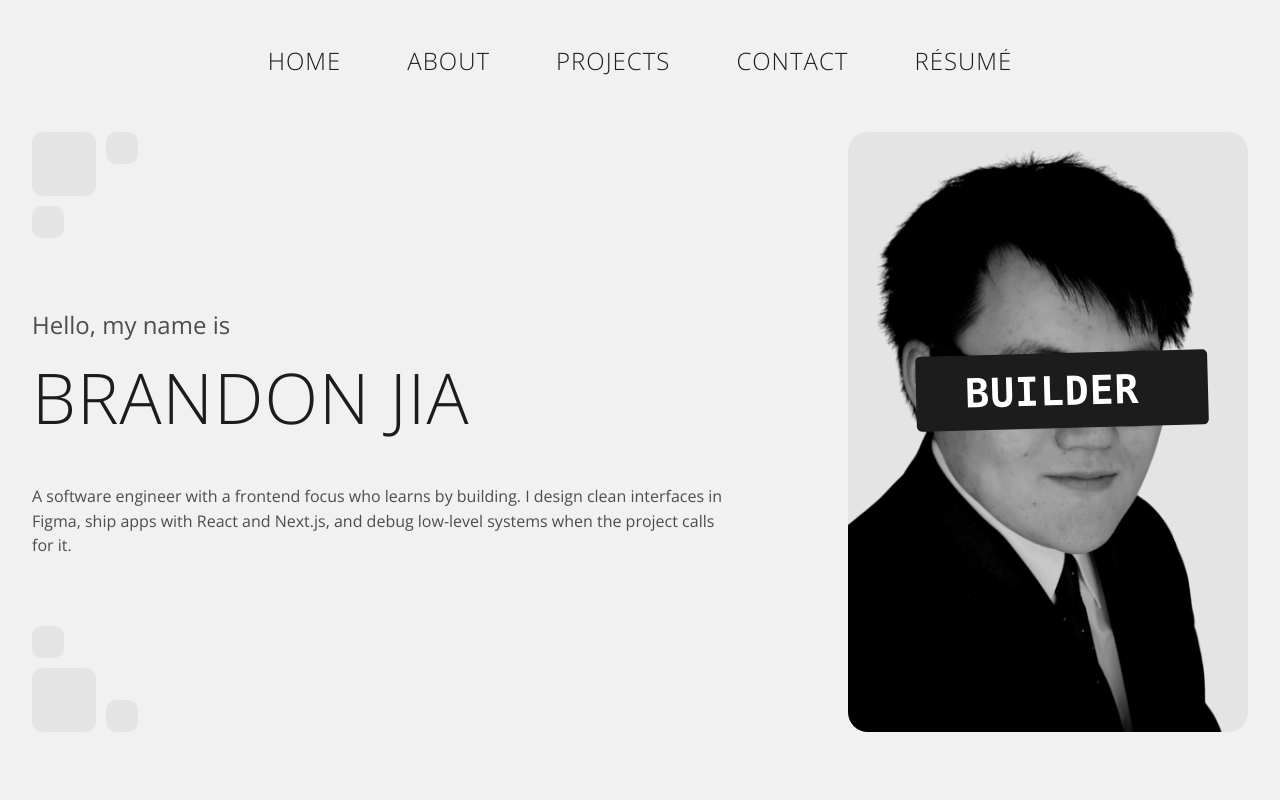
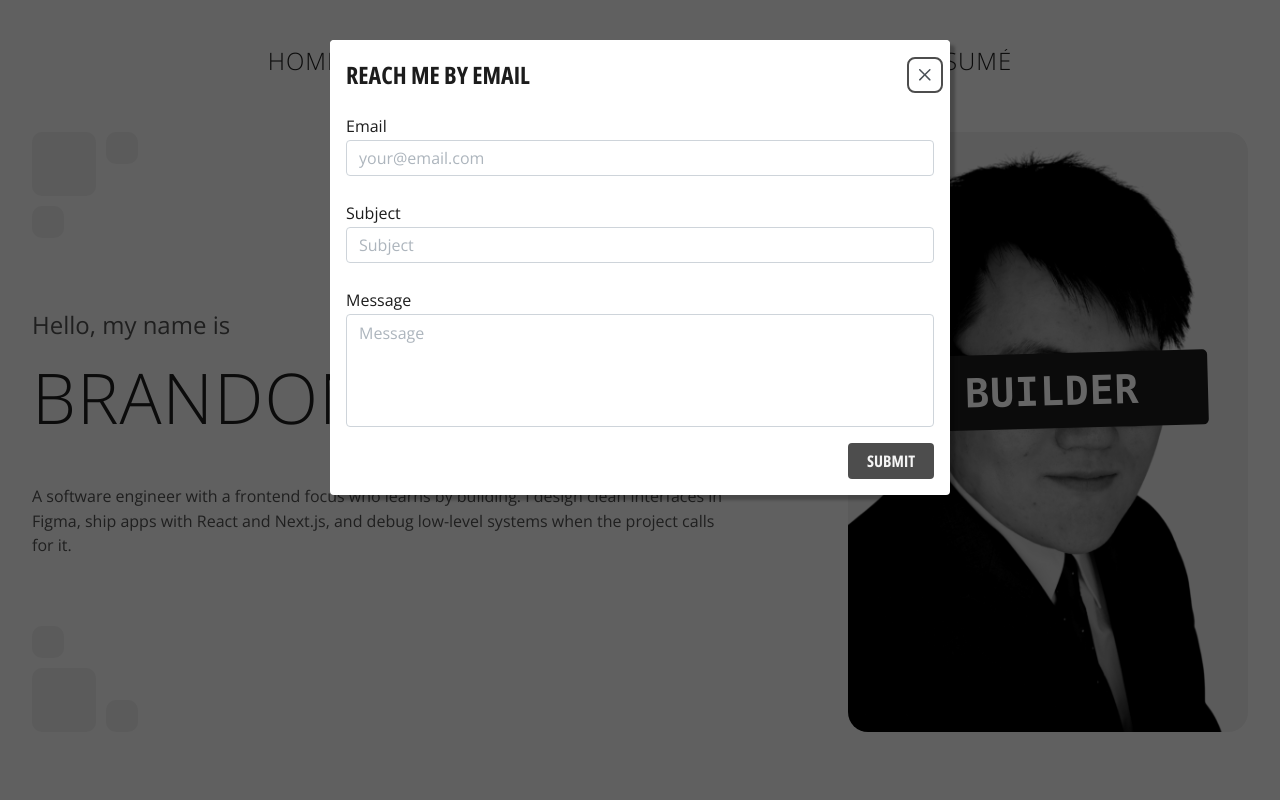
Before and after one commit to brandonj4564/brandonj4564.github.io, a Next.js app: page / in a window 1280 px wide. Shown: the top 800 px of the page. Built offline with nearby package versions, Linux system fonts and the light colour scheme.

Commit message:
feat: complete landing page

```diff
--- a/app/page.tsx
+++ b/app/page.tsx
@@ -6,8 +6,6 @@ export default function HomePage() {
   return <>
     <Introduction />
     <Projects />
-    <div style={{ paddingBottom: "10rem" }}>
-      <Socials />
-    </div>
+    <Socials />
   </>;
 }
--- a/components/Footer.tsx
+++ b/components/Footer.tsx
@@ -1,11 +1,32 @@
 'use client'
 
-import { Text, Button, Container, Group, Center, Stack, Divider } from "@mantine/core";
+import { Text, Button, Container, Group, Center, Stack, Divider, Modal, Checkbox, TextInput, Textarea } from "@mantine/core";
 import { motion } from "framer-motion";
+import { useScreenSize } from "./ScreenSizeContext";
+import { useDisclosure } from "@mantine/hooks";
+import { useForm } from "@mantine/form";
 
 export const FOOTER_HEIGHT = 340; // px – change to taste
 
 export function Footer() {
+    const { isMobile } = useScreenSize();
+    const [opened, { open, close }] = useDisclosure(true);
+
+    const form = useForm({
+        mode: 'uncontrolled',
+        initialValues: {
+            email: '',
+            subject: '',
+            message: '',
+        },
+
+        validate: {
+            email: (value) => (/^\S+@\S+$/.test(value) ? null : 'Invalid email'),
+            subject: (value) => (value.length < 1 ? 'Subject is required' : null),
+            message: (value) => (value.length < 1 ? 'Message is required' : null),
+        },
+    });
+
     return (
         <div>
             <footer
@@ -20,20 +41,73 @@ export function Footer() {
                     borderTop: '1px solid #333',
                 }}
             >
-                <Container size="xl" h="100%">
+                <Modal opened={opened} onClose={close} size="lg"
+                    title={<Text className="project-card-title" fz="lg" c="darkestColor">Reach me by email</Text>}>
+
+                    <form action={`https://formsubmit.co/brandonj4564@gmail.com`} method="POST"
+                        onSubmit={(e) => {
+                            if (!form.isValid()) {
+                                e.preventDefault();
+                                form.validate();
+                            }
+
+                            close();
+                        }}>
+
+                        <input type="hidden" name="_template" value="box" />
+
+                        <Stack gap="lg">
+                            <TextInput
+                                label={<Text fz="sm" c="darkestColor">Email</Text>}
+                                placeholder="your@email.com"
+                                key={form.key('email')}
+                                {...form.getInputProps('email')}
+                                name="email"
+                            />
+
+                            <TextInput
+                                label={<Text fz="sm" c="darkestColor">Subject</Text>}
+                                placeholder="Subject"
+                                key={form.key('subject')}
+                                {...form.getInputProps('subject')}
+                                name="subject"
+                            />
+
+                            <Textarea
+                                label={<Text fz="sm" c="darkestColor">Message</Text>}
+                                placeholder="Message"
+                                key={form.key('message')}
+                                autosize
+                                {...form.getInputProps('message')}
+                                minRows={4}
+                                maxRows={8}
+                                name="message"
+                            />
+                        </Stack>
+
+                        <Group justify="flex-end" mt="md">
+                            <motion.div whileHover={{ scale: 1.02 }} whileTap={{ scale: 0.98 }}>
+                                <Button type="submit" bg="darkColor" c="lightestColor" fz="sm" className="project-card-title">Submit</Button>
+                            </motion.div>
+                        </Group>
+                    </form>
+
+                </Modal>
+
+                <Container size="xl" h="100%" p="0 2rem">
                     <Stack mt="3rem" align="center">
                         <Text fz="sm" c="lightColor">Want to contact me?</Text>
-                        <Text fz={40} c="lightestColor" className="project-card-title" mt="-1rem" mb="sm">REACH ME BY EMAIL</Text>
+                        <Text fz={isMobile ? 32 : 40} c="lightestColor" className="project-card-title" mt="-1rem" mb="sm">REACH ME BY EMAIL</Text>
 
-                        <motion.div whileHover={{ scale: 1.02 }}>
-                            <Button bg="lightColor" c="darkColor" fz="lg" w="25rem" h="3rem" bdrs="10px" className="project-card-title">SEND ME SOME GOOD NEWS</Button>
+                        <motion.div whileHover={{ scale: 1.02 }} whileTap={{ scale: 0.98 }} style={{ width: isMobile ? "100%" : "25rem" }}>
+                            <Button bg="lightColor" c="darkColor" fz={isMobile ? "md" : "lg"} w="100%" h="3rem" bdrs="10px" className="project-card-title" onClick={open}>SEND ME SOME GOOD NEWS</Button>
                         </motion.div>
                     </Stack>
 
                     <Divider mt="4rem" c="backgroundColor" opacity={0.3} />
 
                     <Group gap="xs" mt="md">
-                        <Text size="sm" c="lightestColor">© {new Date().getFullYear()} Brandon Jia. All rights reserved.</Text>
+                        <Text fz={isMobile ? "xs" : "sm"} c="lightestColor">© {new Date().getFullYear()} Brandon Jia. All rights reserved.</Text>
                     </Group>
                 </Container>
             </footer>
--- a/components/Header.tsx
+++ b/components/Header.tsx
@@ -71,7 +71,7 @@ export default function Header() {
 
                         <Group justify="space-between" align="center">
                             <motion.div whileHover={{ scale: 1.1 }} whileTap={{ scale: 0.95 }}>
-                                <Button component="a" href="/resume.pdf" bg="darkColor" c="lightestColor" fz="md" h="3rem" bdrs="10px" className="project-card-title">My Résumé</Button>
+                                <Button onClick={() => window.open("/resume.pdf")} bg="darkColor" c="lightestColor" fz="md" h="3rem" bdrs="10px" className="project-card-title">My Résumé</Button>
                             </motion.div>
 
                             <motion.div whileHover={{ scale: 1.1 }} whileTap={{ scale: 0.95 }}>
--- a/components/Projects.tsx
+++ b/components/Projects.tsx
@@ -6,6 +6,7 @@ import { IconChevronRight } from "@tabler/icons-react";
 import { AnimatePresence, motion, useAnimationControls } from "framer-motion";
 import { useRouter } from "next/navigation";
 import { useEffect } from "react";
+import { useScreenSize } from "./ScreenSizeContext";
 
 interface Project {
     name: string;
@@ -15,10 +16,10 @@ interface Project {
     tags: string[];
 }
 
-const Tag = ({ tag }: { tag: string }) => {
+const Tag = ({ tag, isMobile }: { tag: string, isMobile: boolean }) => {
     return (
-        <Paper bdrs="10px" bg="lightColor" p="0.5rem 1rem" w="fit-content">
-            <Text fz="sm" c="darkColor" ff="Open Sans Condensed" fw="600">{tag.toUpperCase()}</Text>
+        <Paper bdrs={{ base: "5px", sm: "10px" }} bg="lightColor" p={isMobile ? "0.25rem 0.5rem" : "0.5rem 1rem"} w="fit-content">
+            <Text fz={isMobile ? "xs" : "sm"} c="darkColor" ff="Open Sans Condensed" fw="600">{tag.toUpperCase()}</Text>
         </Paper>
     );
 }
@@ -27,6 +28,8 @@ const ProjectCard = ({ project, opacity = 0.8 }: { project: Project, opacity?: n
     const { hovered, ref } = useHover();
     const router = useRouter();
     const controls = useAnimationControls();
+
+    const { isMobile, isTablet } = useScreenSize();
 
     useEffect(() => {
         controls.start(hovered ? "hidden" : "visible");
@@ -64,11 +67,11 @@ const ProjectCard = ({ project, opacity = 0.8 }: { project: Project, opacity?: n
                     hidden: { opacity: 0 },
                     visible: { opacity: 1 },
                 }} initial="visible" animate={controls} style={{ position: 'relative', zIndex: 1, color: 'white' }}>
-                    <Text fz={64} c="lightestColor" className="project-card-title">{project.name}</Text>
-                    <Text fz="sm" c="lightestColor">{project.description}</Text>
-                    <Group gap="lg" mt="xl">
+                    <Text fz={isMobile ? 32 : isTablet ? 48 : 64} c="lightestColor" className="project-card-title">{project.name}</Text>
+                    <Text fz={{ base: "xs", sm: "sm" }} mt={{ base: "xs", sm: "0" }} c="lightestColor">{project.description}</Text>
+                    <Group gap={isMobile ? "xs" : "lg"} mt={isMobile ? "lg" : "xl"}>
                         {project.tags.map((tag, index) => (
-                            <Tag key={index} tag={tag} />
+                            <Tag key={index} tag={tag} isMobile={isMobile} />
                         ))}
                     </Group>
                 </motion.div>
@@ -78,6 +81,8 @@ const ProjectCard = ({ project, opacity = 0.8 }: { project: Project, opacity?: n
 }
 
 export default function Projects() {
+    const { isMobile, isTablet } = useScreenSize();
+
     const projects = [
         {
             name: "Virtual Cowboy",
@@ -106,16 +111,16 @@ export default function Projects() {
     ]
 
     return (
-        <div style={{ marginTop: "10rem" }}>
+        <div style={{ marginTop: isMobile ? "2rem" : isTablet ? "5rem" : "10rem" }}>
             <Group justify="space-between">
-                <Text fz={40} c="darkestColor" fw={300} my="xl" className="title">Projects</Text>
+                <Text fz={isMobile ? 24 : 40} c="darkestColor" fw={300} my="xl" className="title">Projects</Text>
 
                 <motion.div whileHover={{ scale: 1.05, y: 5 }} whileTap={{ scale: 0.98, y: 2 }}>
                     <Button
                         variant="transparent"
                         c="darkestColor"
                         fw={300}
-                        fz={{ base: "md", md: "lg" }}
+                        fz={{ base: "sm", sm: "lg" }}
                         component="a"
                         href="/projects"
                         className="title"
--- a/components/Socials.tsx
+++ b/components/Socials.tsx
@@ -3,17 +3,20 @@
 import { Center, Group, Text } from "@mantine/core";
 import { IconBrandFacebook, IconBrandGithubFilled, IconBrandInstagramFilled, IconBrandLinkedinFilled, IconBrandPinterestFilled, IconBrandSnapchatFilled, IconBrandTiktok, IconBrandX } from "@tabler/icons-react";
 import { motion } from "framer-motion";
+import { useScreenSize } from "./ScreenSizeContext";
 
 export default function Socials() {
-    const iconSize = 50;
+    const { isMobile, isTablet } = useScreenSize();
+
+    const iconSize = isMobile ? 35 : isTablet ? 50 : 60;
 
     return (
-        <div style={{ marginTop: "5rem" }}>
-            <Text fz={40} c="darkestColor" fw={300} mt="xl" mb="md" className="title">Socials</Text>
-            <Text fz="sm" c="darkColor" mb="xl">One day I will surely use enough social media to fill out this section.</Text>
+        <div style={{ marginTop: isMobile ? "3rem" : "5rem", paddingBottom: isMobile ? "5rem" : "10rem" }}>
+            <Text fz={isMobile ? 24 : 40} c="darkestColor" fw={300} mt="xl" mb="md" className="title">Socials</Text>
+            <Text fz={{ base: "xs", sm: "sm" }} c="darkColor" mb="xl">One day I will surely use enough social media to fill out this section.</Text>
 
             <Center w="100%">
-                <Group gap="3rem">
+                <Group gap={isMobile ? "xl" : "3rem"}>
                     <motion.div whileHover={{ scale: 1.1 }} whileTap={{ scale: 0.9 }} style={{ cursor: "pointer" }} onClick={() => window.open("https://github.com/brandonj4564")}>
                         <IconBrandGithubFilled size={iconSize} color="#1C1C1C" />
                     </motion.div>
--- a/package.json
+++ b/package.json
@@ -10,6 +10,7 @@
   },
   "dependencies": {
     "@mantine/core": "8.2.4",
+    "@mantine/form": "^8.2.5",
     "@mantine/hooks": "8.2.4",
     "@tabler/icons-react": "^3.34.1",
     "motion": "^12.23.12",
```
Also changed, not shown: 2 other files (tests, documents, lock files or other folders).
